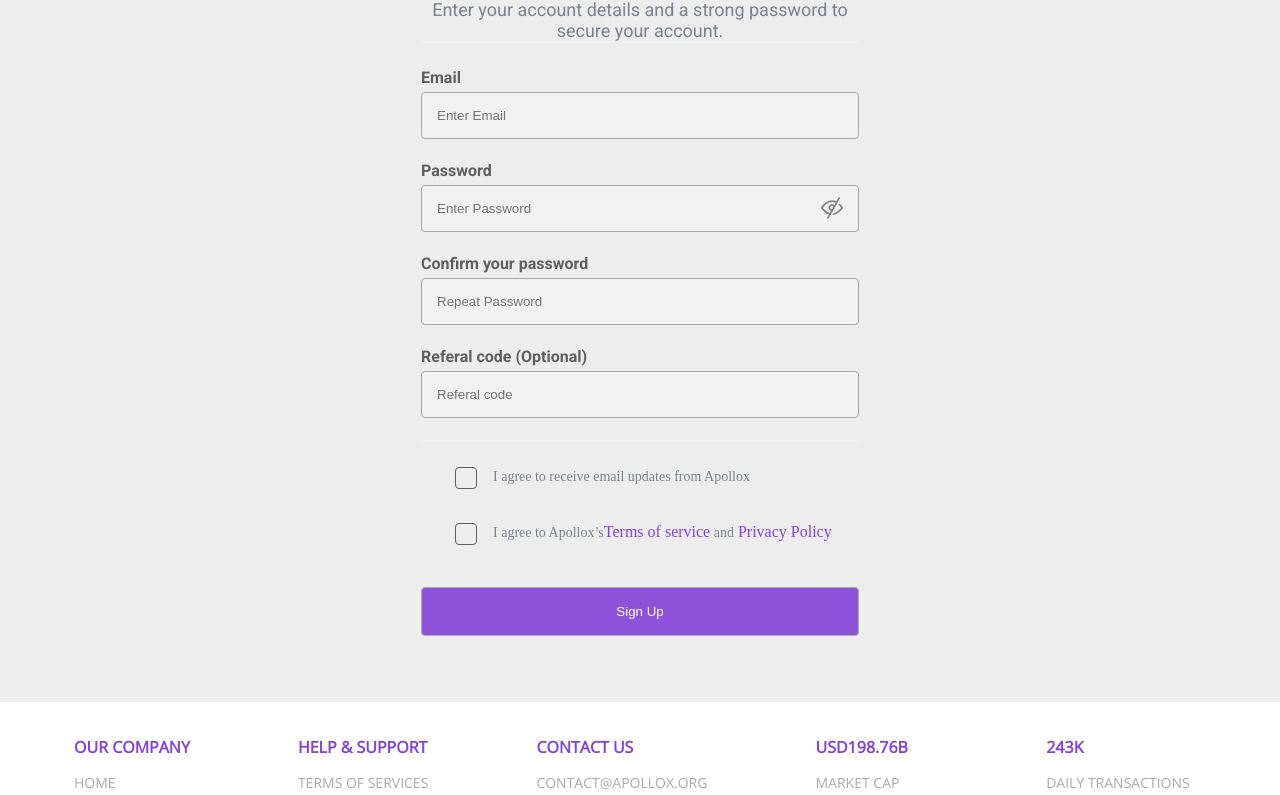
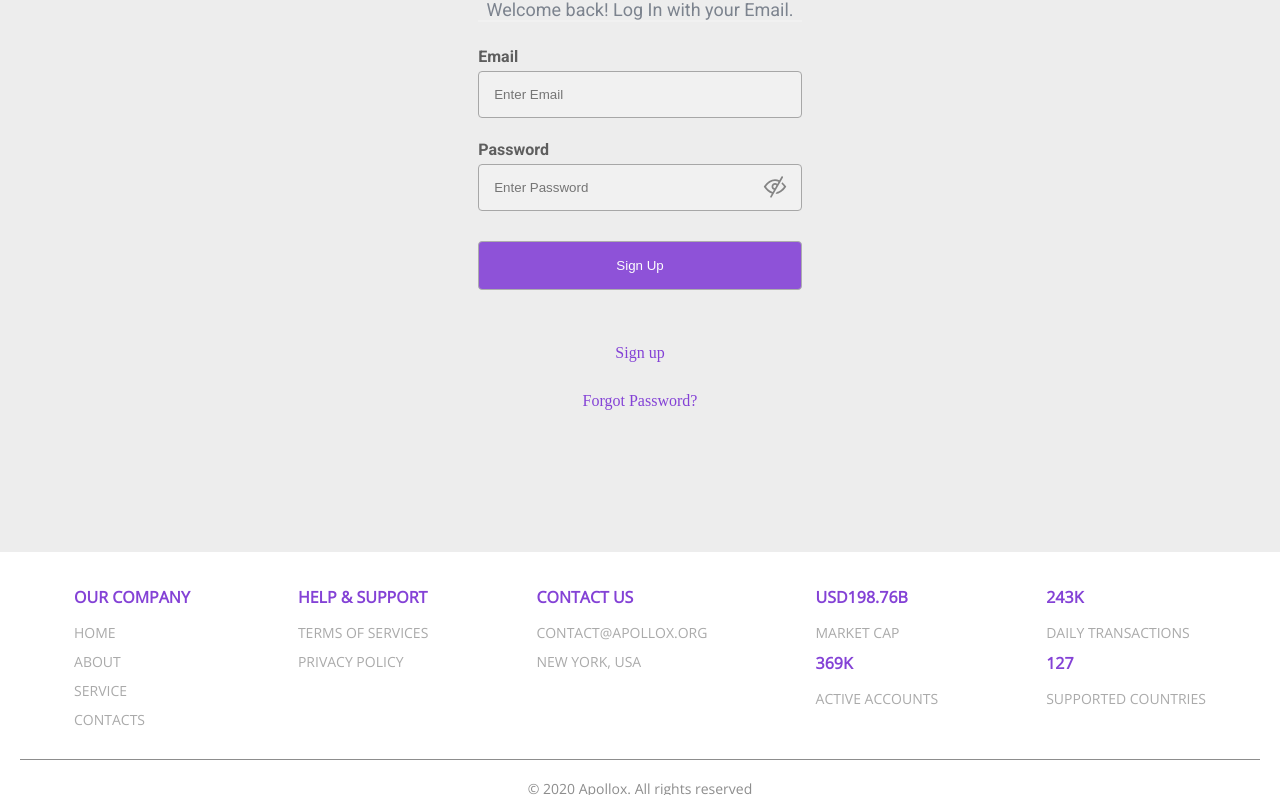
Before and after one commit to Maritxuak/schoool, a plain HTML site: page page/login.html in a window 1280 px wide. Shown: the part 190-985 px from the top of the page. Drawn offline with nearby package versions, Linux system fonts and the light colour scheme; a script that the page names is missing; a web font is replaced by a local one.

Commit message:
цука
куц

```diff
--- a/css/login.css
+++ b/css/login.css
@@ -223,6 +223,22 @@ input[type="checkbox"]:checked + .label::before{
     right: 15px;
     bottom:32%;
 }
+.sign_a{
+    text-decoration: none;
+    color:#8442D6;
+    margin-top: 30px;
+}
+.container_signin{
+    text-align: center;
+    padding-bottom: 142px;
+}
+.container_signin_item{
+        margin-top: 30px;
+}
+.ab1{
+    margin-top:30px;
+    margin-bottom: 20px;
+}
 /*================== Footer ===================*/
 footer{
     display: flex;
--- a/page/login.html
+++ b/page/login.html
@@ -3,7 +3,7 @@
 <head>
     <meta charset="UTF-8">
     <title>Kripta</title>
-    <link rel="stylesheet" href="../css/register.css">
+    <link rel="stylesheet" href="../css/login.css">
     <link rel="preconnect" href="https://fonts.googleapis.com">
 <link rel="preconnect" href="https://fonts.gstatic.com" crossorigin>
 <link href="https://fonts.googleapis.com/css2?family=Kaushan+Script;500&family=Open+Sans&family=Roboto:wght@400;700&display=swap" rel="stylesheet">
@@ -31,8 +31,8 @@
     <div class="container_2">
         <form>
             <div class="containerz">
-                <h1 class="tex tex1">Enter Account Details</h1>
-                <p class="tex tex2">Enter your account details and a strong password to secure your account.</p>
+                <h1 class="tex tex1">Apollox Account Login</h1>
+                <p class="tex tex2">Welcome back! Log In with your Email.</p>
                 <hr>
 
                 <label for="email" class="Form__text"><b>Email</b></label>
@@ -42,24 +42,16 @@
                     <input type="password" placeholder="Enter Password" name="psw" class="rad" required>
                     <div class="password__btn"><img src="../object/IMG/1.svg"></div>
                 </div>
-
-                <label for="psw-repeat"class="Form__text"> <b>Confirm your password</b></label>
-                <input type="password" placeholder="Repeat Password" name="psw-repeat"class="rad" required>
-
-                <label for="psw-repeat"class="Form__text" ><b>Referal code (Optional)</b></label>
-                <input type="text" placeholder="Referal code" name="psw-repeat"class="rad" required>
-                <hr>
-                <div class="checkbox">
-                        <input type="checkbox" class="checkbox" id="hrom" id="politics" onclick="check();" value="" autocomplete="off"/>
-                        <label for="hrom" class="label"><span class="agree">I agree to receive email updates from Apollox<br></span></label>
-                </div>
-
-                <div class="checkbox kol1">
-                        <input type="checkbox" class="checkbox" id="hrom2"  onclick="check();" value="" autocomplete="off"required/>
-                        <label for="hrom2"class="label"><span class="agree" for="hrom">I agree to Apollox’s</span><a href="#" class="Ter" >Terms of service</a><span class="agree"> and</span><a href="#" class="Ter" > Privacy Policy</a></label>
-                </div>
                 <button type="submit" class="registerbtn">Sign Up</button>
             </div>
+            <div class="container_signin">
+            <div class="container_signin_item ab1">
+                <p><a href="/page/register.html" class="sign_a">Sign up</a></p>
+            </div>
+            <div class="container_signin_item">
+                <p><a href="#" class="sign_a">Forgot Password?</a></p>
+            </div>
+        </div>
         </form>
     </div>
 
```
